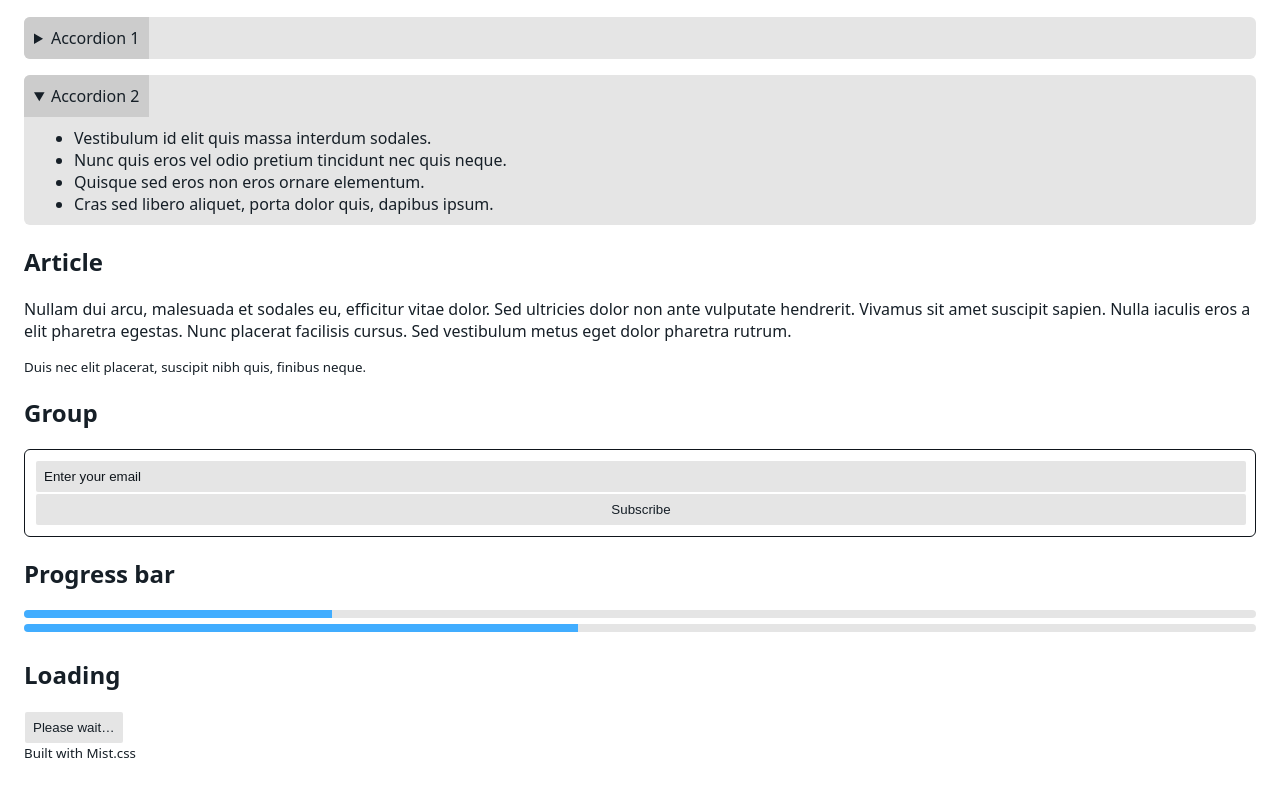
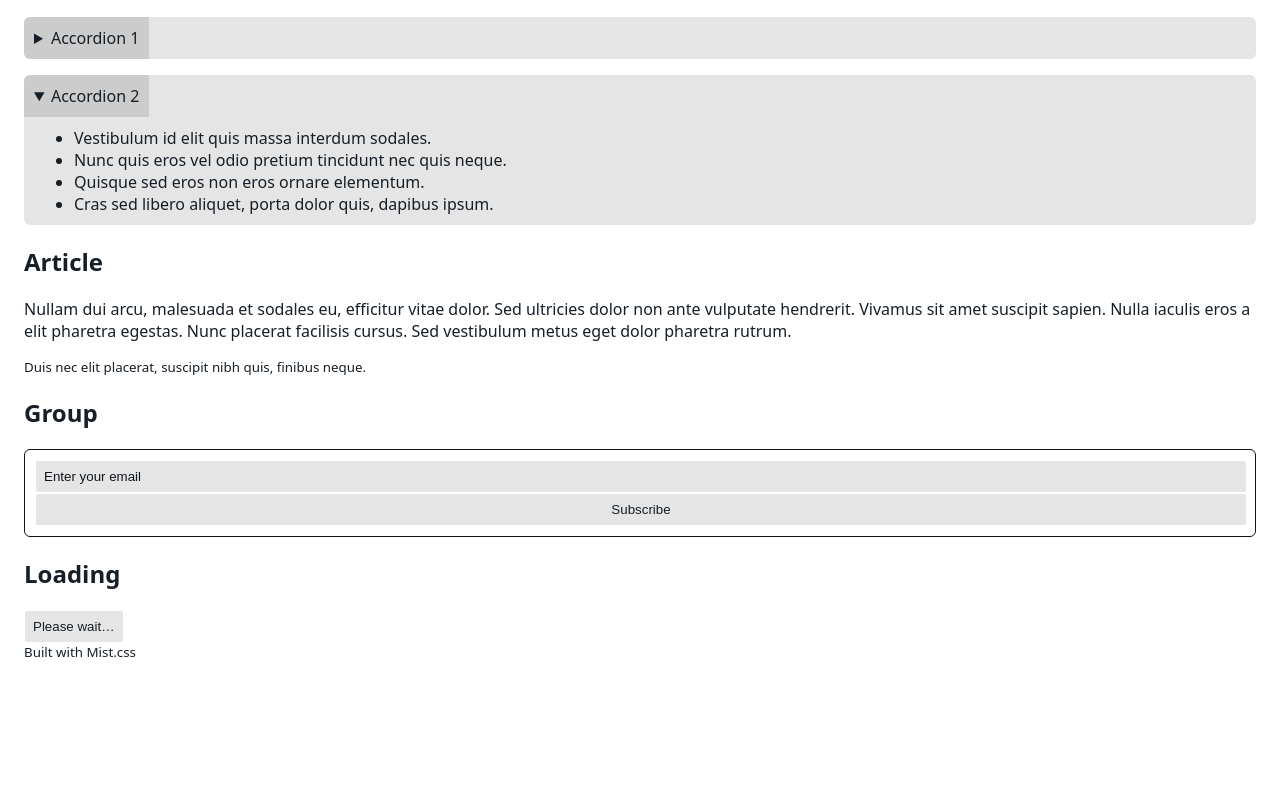
Before and after one commit to puckowski/Mist.css, a website: page index.html in a window 1280 px wide. Shown: the part 6894-7680 px from the top of the page. After the commit the page ends 7579 px from the top, so only its background shows below. Drawn offline with Linux system fonts and the light colour scheme.

Commit message:
Clean up reference page
* Clean up reference page.

```diff
--- a/index.html
+++ b/index.html
@@ -467,12 +467,6 @@
             </form>
         </section>
 
-        <section id="progress">
-            <h2>Progress bar</h2>
-            <progress id="progress-1" value="25" max="100"></progress>
-            <progress id="progress-2"></progress>
-        </section>
-
         <section id="loading">
             <h2>Loading</h2>
             <article aria-busy="true"></article>
```
